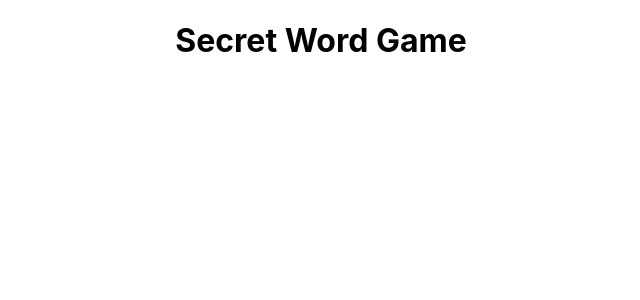
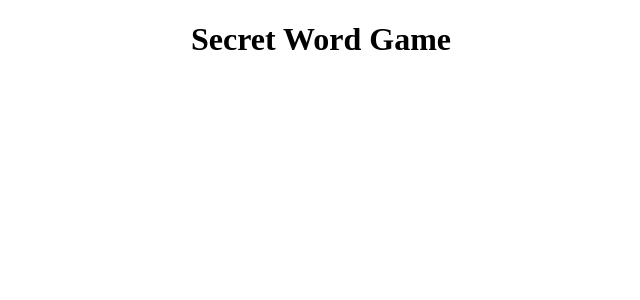
Before and after one commit to LeoMedeirosss/Project-SecretWord, a React (Create React App) app: page / in a window 1280 px wide. Shown: the top 300 px of the page, without its empty margins (319-959 px from the left). Built offline with nearby package versions, Linux system fonts and the light colour scheme.

Commit message:
reseting css and adding a data folder

```diff
--- a/public/index.html
+++ b/public/index.html
@@ -24,7 +24,7 @@
       work correctly both with client-side routing and a non-root public URL.
       Learn how to configure a non-root public URL by running `npm run build`.
     -->
-    <title>React App</title>
+    <title>Secret Word</title>
   </head>
   <body>
     <noscript>You need to enable JavaScript to run this app.</noscript>
--- a/src/index.css
+++ b/src/index.css
@@ -1,13 +1,7 @@
 body {
-  margin: 0;
-  font-family: -apple-system, BlinkMacSystemFont, 'Segoe UI', 'Roboto', 'Oxygen',
-    'Ubuntu', 'Cantarell', 'Fira Sans', 'Droid Sans', 'Helvetica Neue',
-    sans-serif;
-  -webkit-font-smoothing: antialiased;
-  -moz-osx-font-smoothing: grayscale;
+
 }
 
 code {
-  font-family: source-code-pro, Menlo, Monaco, Consolas, 'Courier New',
-    monospace;
+
 }
```
Also changed, not shown: src/data/words.js (added, +8 -0 lines).
